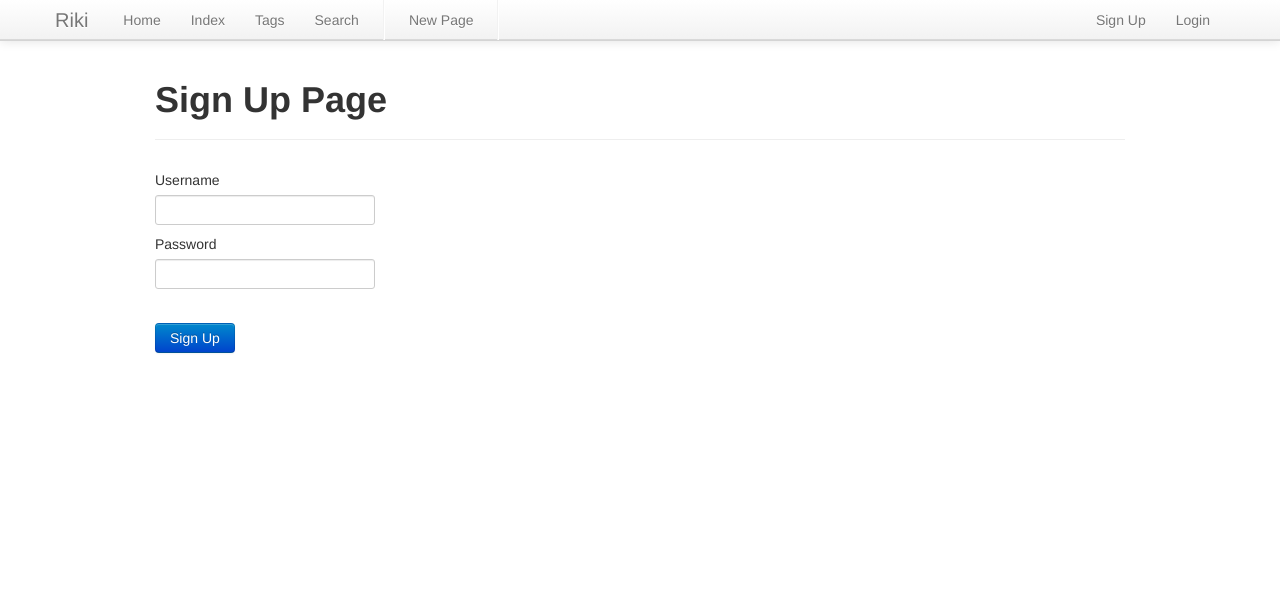
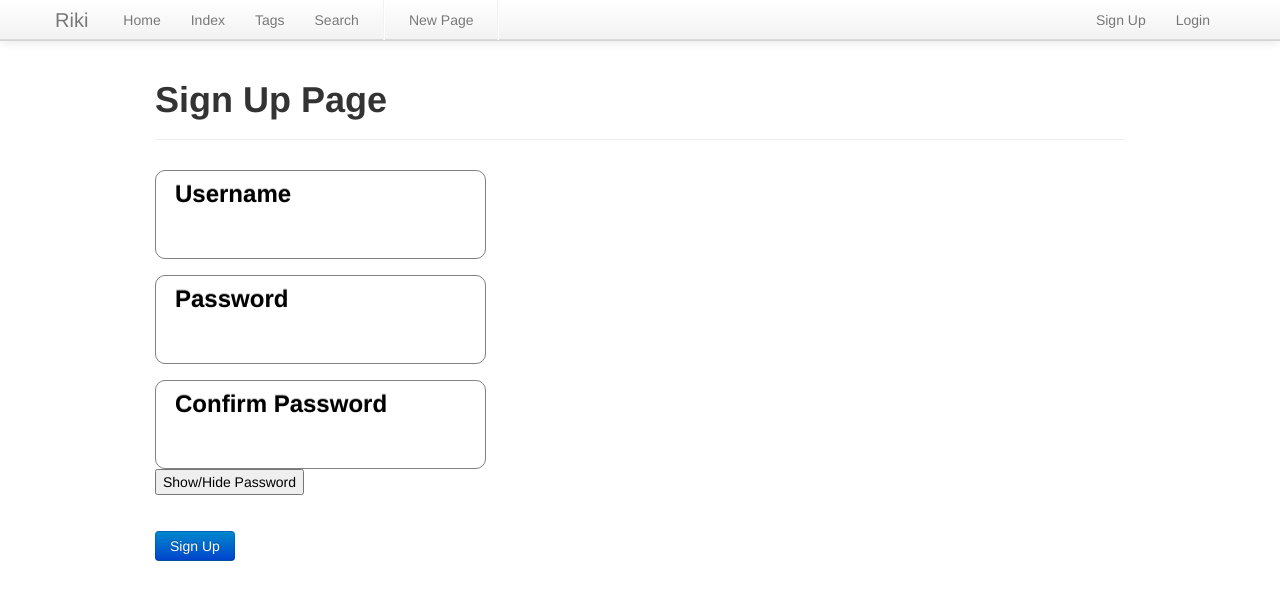
Before and after one commit to lschwartz15/440project, a Flask app: page /signup/ in a window 1280 px wide. Shown: the top 600 px of the page. Run offline with Flask 3, Linux system fonts and the light colour scheme; some libraries are stand-ins or nearby versions.

Commit message:
signup.html

```diff
--- a/config.py
+++ b/config.py
@@ -6,8 +6,8 @@ HISTORY_SHOW_MAX=30
 PIC_BASE = '/static/content/'
 
 #!!! Be sure to change these directory information
-CONTENT_DIR = '/Users/ssutt/Documents/CSC_440/Riki-Repo/440project/content'
-USER_DIR = '/Users/ssutt/Documents/CSC_440/Riki-Repo/440project/user'
+CONTENT_DIR = '/Users/jacob/Riki/content'
+USER_DIR = '/Users/jacob/Riki/user'
 
 NUMBER_OF_HISTORY = 5
 PRIVATE = True
--- a/wiki/web/survey_results.json
+++ b/wiki/web/survey_results.json
@@ -58,5 +58,11 @@
         "rating": "4",
         "bugsEncountered": "no",
         "suggestions": "Great job!"
+    },
+    {
+        "name": "",
+        "rating": "",
+        "bugsEncountered": null,
+        "suggestions": ""
     }
 ]
--- a/wiki/web/templates/signup.html
+++ b/wiki/web/templates/signup.html
@@ -7,18 +7,151 @@
 {% block content %}
     <form method="POST" action="{{ url_for('wiki.signup') }}">
         {{ form.hidden_tag() }}
-        <div class="form-group">
-            {{ form.name.label }} {{ form.name }}
+
+        <div class="form-group animated-input">
+            {{ form.name(class="input", required="required") }}
+            <label class="label" for="name">Username</label>
         </div>
-        <div class="form-group">
-            {{ form.password.label }} {{ form.password }}
+
+        <div class="form-group animated-input">
+            <div>
+                <input class="input" type="password" name="password" id="password" required="required">
+                <label class="label" for="password">Password</label>
+            </div>
         </div>
+
+        <div class="form-group animated-input">
+            <div>
+                <input class="input" type="password" name="confirm_password" id="confirm_password" required="required">
+                <label class="label" for="confirm_password">Confirm Password</label>
+            </div>
+            <button type="button" onclick="togglePasswordVisibility()">Show/Hide Password</button>
+        </div>
+
         <div class="form-group">
             {{ form.recaptcha.label }} {{ form.recaptcha }}
         </div>
+
         <br>
+
         <div class="form-group">
             {{ form.submit(class="btn btn-primary") }}
         </div>
     </form>
+
+    <script>
+    let userNavigatingAway = false;
+
+    function showSurveyPopup() {
+        // Check if the current page is the signup page
+        const isSignupPage = window.location.pathname === "{{ url_for('wiki.signup') }}";
+
+        // Skip showing the survey popup on the signup page
+        if (!isSignupPage) {
+            document.getElementById('surveyPopup').style.display = 'block';
+        }
+    }
+
+    function closePopup() {
+        document.getElementById('surveyPopup').style.display = 'none';
+        userNavigatingAway = true;
+    }
+
+    function togglePasswordVisibility() {
+        const passwordField = document.getElementById('password');
+        const confirmPasswordField = document.getElementById('confirm_password');
+
+        passwordField.type = passwordField.type === 'password' ? 'text' : 'password';
+        confirmPasswordField.type = confirmPasswordField.type === 'password' ? 'text' : 'password';
+    }
+
+    document.addEventListener('mouseout', function (event) {
+        if (!event.toElement && !event.relatedTarget) {
+            setTimeout(showSurveyPopup, 5000);
+        }
+    });
+
+    window.addEventListener('beforeunload', function (e) {
+        if (!userNavigatingAway) {
+            e.preventDefault();
+            e.returnValue = '';
+        }
+    });
+</script>
+
+    <style>
+        .animated-input {
+            position: relative;
+            margin-bottom: 1rem;
+        }
+
+        .animated-input .input {
+            all: unset;
+            color: #000; /* Unfocused text box */
+            padding: 2rem; /* Increase padding for a bigger input box */
+            font-size: 20px; /* Set default text size */
+            border: 1px solid #808080; /* Unfocused border */
+            border-radius: 10px;
+            transition: 200ms cubic-bezier(0.4, 0, 0.2, 1);
+            background-color: #FFF; /* Unfocused Background */
+            box-shadow: none; /* Remove shadow */
+        }
+
+        .animated-input .label {
+            position: absolute;
+            top: 1rem;
+            left: 1rem;
+            color: #000; /* Unfocused Text */
+            font-size: 24px; /* Adjust the font size for the label "Username" */
+            pointer-events: none;
+            transition: 150ms cubic-bezier(0.4, 0, 0.2, 1);
+            background-color: transparent; /* Set background color to transparent */
+        }
+
+        .animated-input .input:focus {
+            border: 1px solid #165180; /* focused border */
+            background-color: #FFF; /* focused background */
+            color: #165180; /* focused text */
+        }
+
+        .animated-input .input:is(:focus, :valid) ~ .label {
+            transform: translateY(-130%) scale(.7);
+            background-color: #FFF; /* focused text box */
+            padding-inline: 0.3rem;
+            color: #165180; /* focused text */
+        }
+
+        /* Remove glow/shadow from buttons */
+        .btn {
+            box-shadow: none !important;
+        }
+
+        /* If you want to remove glow/shadow from all text, you can use the following */
+        body {
+            text-shadow: none !important;
+        }
+    </style>
 {% endblock content %}
+
+{% block postscripts %}
+    <!-- Star Rating Logic -->
+    <script>
+        document.addEventListener('DOMContentLoaded', (event) => {
+            const stars = document.querySelectorAll('.star');
+            stars.forEach(star => {
+                star.addEventListener('click', setRating);
+            });
+        });
+
+        let rating = 0;
+
+        function setRating(event) {
+            rating = event.currentTarget.getAttribute('data-value');
+            document.getElementById('ratingValue').value = rating;
+            const stars = document.querySelectorAll('.star');
+            stars.forEach(star => {
+                star.classList[star.getAttribute('data-value') <= rating ? 'add' : 'remove']('rated');
+            });
+        }
+    </script>
+{% endblock postscripts %}
```
Also changed, not shown: content/hello.md (added, +4 -0 lines), user/users.json (+8 -1 lines).
